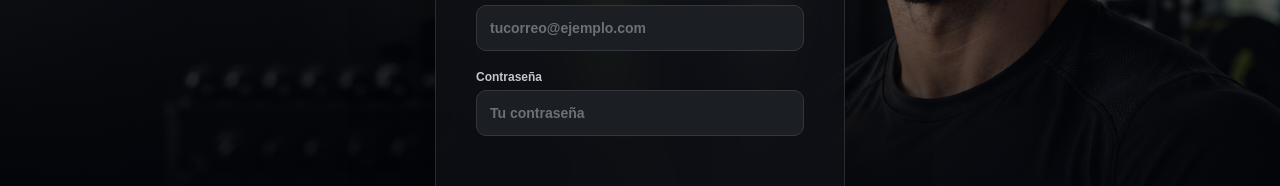
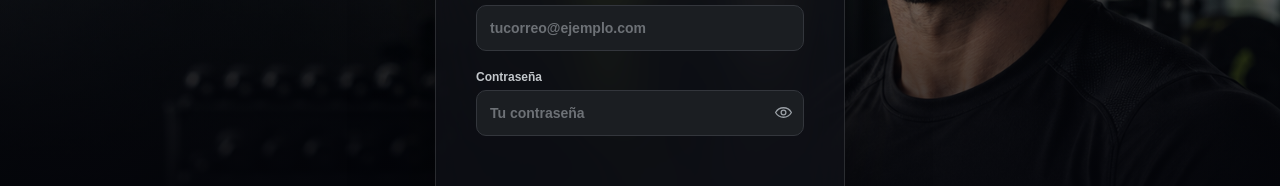
Before and after one commit to ferrioh/profallo, a React (Vite) app: page / in a window 1280 px wide. Shown: the part 338-524 px from the top of the page. Built offline with nearby package versions, Linux system fonts and the light colour scheme; no server answers.

Commit message:
Login: ojito para ver la contrasena (admin y usuario) y evitar que el admin vuelva al login al cargar

```diff
--- a/src/App.tsx
+++ b/src/App.tsx
@@ -29,7 +29,7 @@ export default function App() {
 
   // Ruta de administración: login de admin dedicado + panel.
   if (view === 'admin') {
-    if (cloudEnabled && cloudUser && !cloudReady) {
+    if (cloudEnabled && cloudUser && (!cloudReady || !cloudProfile)) {
       return (
         <div className="verify-wrap">
           <div className="verify-overlay">
@@ -44,7 +44,7 @@ export default function App() {
     const adminSession = cloudEnabled
       ? cloudProfile?.role === 'admin'
       : (currentAccount()?.role ?? data.profile.role) === 'admin'
-    return adminSession ? <AdminPage /> : <AdminLogin />
+    return adminSession ? <AdminPage /> : <AdminLogin signedIn={cloudEnabled ? !!cloudUser : false} />
   }
 
   if (!isIn) return <PublicHome />
--- a/src/components/Icon.tsx
+++ b/src/components/Icon.tsx
@@ -29,6 +29,7 @@ export const ICON_PATHS: Record<string, string> = {
   edit: 'm4 16 12-12 4 4L8 20H4z M14 6l4 4',
   crop: 'M6 2v14a2 2 0 0 0 2 2h14 M2 6h14a2 2 0 0 1 2 2v14',
   eye: 'M2 12s3.5-6 10-6 10 6 10 6-3.5 6-10 6S2 12 2 12z M12 9a3 3 0 1 0 0 6 3 3 0 0 0 0-6z',
+  eyeOff: 'M3 3l18 18 M10.6 10.6a2 2 0 0 0 2.8 2.8 M9 5.6A9 9 0 0 1 22 12c-.7 1.1-1.7 2.4-3.2 3.4 M6.1 6.7C3.6 8.1 2 12 2 12s4 6 10 6c1.2 0 2.3-.2 3.3-.5',
   share: 'M18 8a3 3 0 1 0 0-6 3 3 0 0 0 0 6 M6 15a3 3 0 1 0 0-6 3 3 0 0 0 0 6 M18 22a3 3 0 1 0 0-6 3 3 0 0 0 0 6 M8.6 13.5l6.8 3.5 M15.4 7l-6.8 3.5',
   star: 'M12 3.5l2.6 5.4 5.9.8-4.3 4.1 1.1 5.9L12 16.9 6.7 19.7l1.1-5.9L3.5 9.7l5.9-.8z',
   trash: 'M4 7h16 M9 7V5h6v2 M6 7l1 13h10l1-13 M10 11v6 M14 11v6',
--- /dev/null
+++ b/src/components/PasswordInput.tsx
@@ -0,0 +1,20 @@
+import { useState, type InputHTMLAttributes } from 'react'
+import { Icon } from './Icon'
+
+export function PasswordInput(props: InputHTMLAttributes<HTMLInputElement>) {
+  const [show, setShow] = useState(false)
+  return (
+    <span className="pw-wrap">
+      <input {...props} type={show ? 'text' : 'password'} />
+      <button
+        type="button"
+        className="pw-toggle"
+        onClick={() => setShow((s) => !s)}
+        aria-label={show ? 'Ocultar contraseña' : 'Mostrar contraseña'}
+        title={show ? 'Ocultar contraseña' : 'Mostrar contraseña'}
+      >
+        <Icon name={show ? 'eyeOff' : 'eye'} />
+      </button>
+    </span>
+  )
+}
--- a/src/pages/AdminLogin.tsx
+++ b/src/pages/AdminLogin.tsx
@@ -1,10 +1,11 @@
 import { useState, type FormEvent } from 'react'
 import { useApp } from '../context/AppContext'
 import { Icon } from '../components/Icon'
+import { PasswordInput } from '../components/PasswordInput'
 import { currentAccount, login as localLogin, useAuthVersion } from '../lib/auth'
 import { cloudSignIn } from '../lib/cloud'
 
-export function AdminLogin() {
+export function AdminLogin({ signedIn = false }: { signedIn?: boolean }) {
   const { cloudEnabled, go, toast } = useApp()
   useAuthVersion()
   const [error, setError] = useState('')
@@ -25,7 +26,7 @@ export function AdminLogin() {
   }
 
   const account = currentAccount()
-  const wrongAccount = !cloudEnabled && account && account.role !== 'admin'
+  const wrongAccount = signedIn || (!cloudEnabled && !!account && account.role !== 'admin')
 
   return (
     <div className="admin-login">
@@ -36,7 +37,7 @@ export function AdminLogin() {
         <p className="muted">Entra con tu cuenta admin para gestionar entrenadores, cuentas y pagos.</p>
         {wrongAccount ? <p className="entry-error">Has iniciado con una cuenta que no es admin. Entra con la cuenta administradora.</p> : null}
         <label>Correo del administrador<input name="email" type="email" required autoComplete="email" placeholder="admin@tucorreo.com" /></label>
-        <label>Contraseña<input name="password" type="password" required autoComplete="current-password" placeholder="Tu contraseña" /></label>
+        <label>Contraseña<PasswordInput name="password" required autoComplete="current-password" placeholder="Tu contraseña" /></label>
         {error ? <p className="entry-error">{error}</p> : null}
         <button className="button primary" type="submit"><Icon name="check" /> Entrar al panel</button>
         <button className="entry-back" type="button" onClick={() => go('inicio')}>‹ Volver a la app</button>
--- a/src/pages/PublicHome.tsx
+++ b/src/pages/PublicHome.tsx
@@ -1,6 +1,7 @@
 import { useEffect, useState, type FormEvent } from 'react'
 import { useApp } from '../context/AppContext'
 import { Icon } from '../components/Icon'
+import { PasswordInput } from '../components/PasswordInput'
 import { PASS_MIN, login as doLogin, signup as doSignup } from '../lib/auth'
 import { cloudSignIn, cloudSignUp } from '../lib/cloud'
 
@@ -122,7 +123,7 @@ export function PublicHome() {
             <h1 id="login-title">Bienvenido de vuelta<span>.</span></h1>
             <form className="entry-form" onSubmit={onLogin}>
               <label>Correo electrónico<input name="email" type="email" required autoComplete="email" placeholder="tucorreo@ejemplo.com" /></label>
-              <label>Contraseña<input name="password" type="password" required autoComplete="current-password" placeholder="Tu contraseña" /></label>
+              <label>Contraseña<PasswordInput name="password" required autoComplete="current-password" placeholder="Tu contraseña" /></label>
               {error ? <p className="entry-error">{error}</p> : null}
               <button className="simple-access-primary" type="submit">Entrar <Icon name="arrow" /></button>
             </form>
@@ -137,8 +138,8 @@ export function PublicHome() {
               <label>Nombre completo<input name="name" required minLength={3} maxLength={80} autoComplete="name" placeholder="Tu nombre y apellido" /></label>
               <label>Correo electrónico<input name="email" type="email" required autoComplete="email" placeholder="tucorreo@ejemplo.com" /></label>
               <div className="entry-row">
-                <label>Contraseña<input name="password" type="password" required minLength={PASS_MIN} autoComplete="new-password" placeholder={`Mínimo ${PASS_MIN}`} /></label>
-                <label>Repetir contraseña<input name="confirm" type="password" required minLength={PASS_MIN} autoComplete="new-password" placeholder="Repite la clave" /></label>
+                <label>Contraseña<PasswordInput name="password" required minLength={PASS_MIN} autoComplete="new-password" placeholder={`Mínimo ${PASS_MIN}`} /></label>
+                <label>Repetir contraseña<PasswordInput name="confirm" required minLength={PASS_MIN} autoComplete="new-password" placeholder="Repite la clave" /></label>
               </div>
               <div className="entry-row">
                 <label>Teléfono<input name="phone" type="tel" required pattern="^[+]?[\d\s()-]{7,20}$" placeholder="+58 412 000 0000" /></label>
--- a/src/styles/refresh.css
+++ b/src/styles/refresh.css
@@ -432,6 +432,12 @@ dialog.app-sheet{max-width:none}
 .admin-login-card input:focus{outline:2px solid #d2ff62;outline-offset:2px}
 .admin-login-card .button{margin-top:6px;justify-content:center}
 .admin-login-card .entry-back{background:transparent;color:#9aa78e;text-align:center;font-size:12px;text-decoration:underline}
+/* Mostrar/ocultar contraseña */
+.pw-wrap{position:relative;display:block;width:100%}
+.pw-wrap input{width:100%;padding-right:44px}
+.pw-toggle{position:absolute;top:0;right:0;height:100%;width:42px;display:grid;place-items:center;background:transparent;color:#9aa0a6;border:0}
+.pw-toggle:hover{color:#d2ff62}
+.pw-toggle svg{width:19px;height:19px}
 /* Registro / login */
 .entry-form{display:grid;gap:12px;margin-top:18px;text-align:left}
 .entry-form label{display:grid;gap:6px;font-size:12px;font-weight:600;color:#c3c7cb}
```
